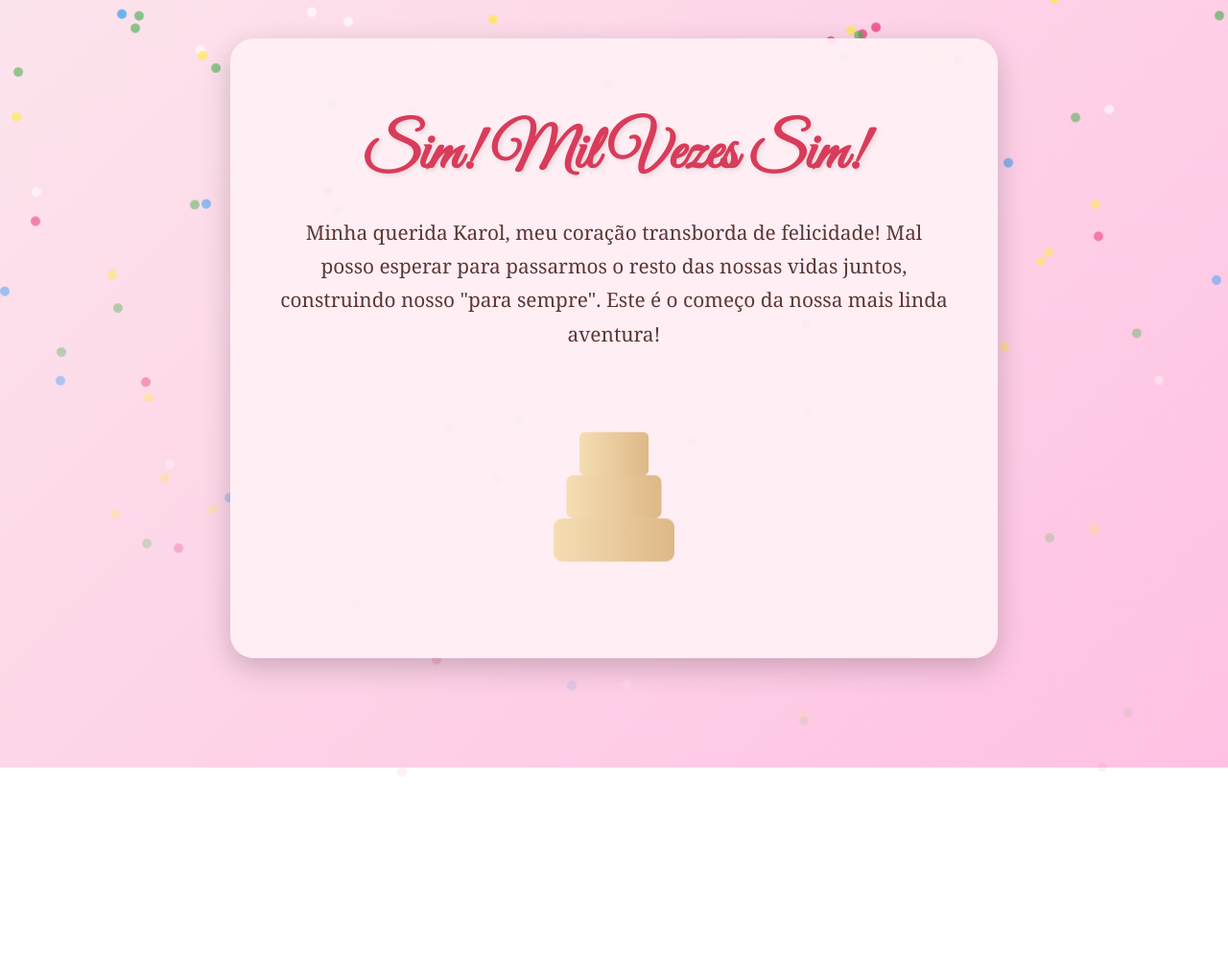
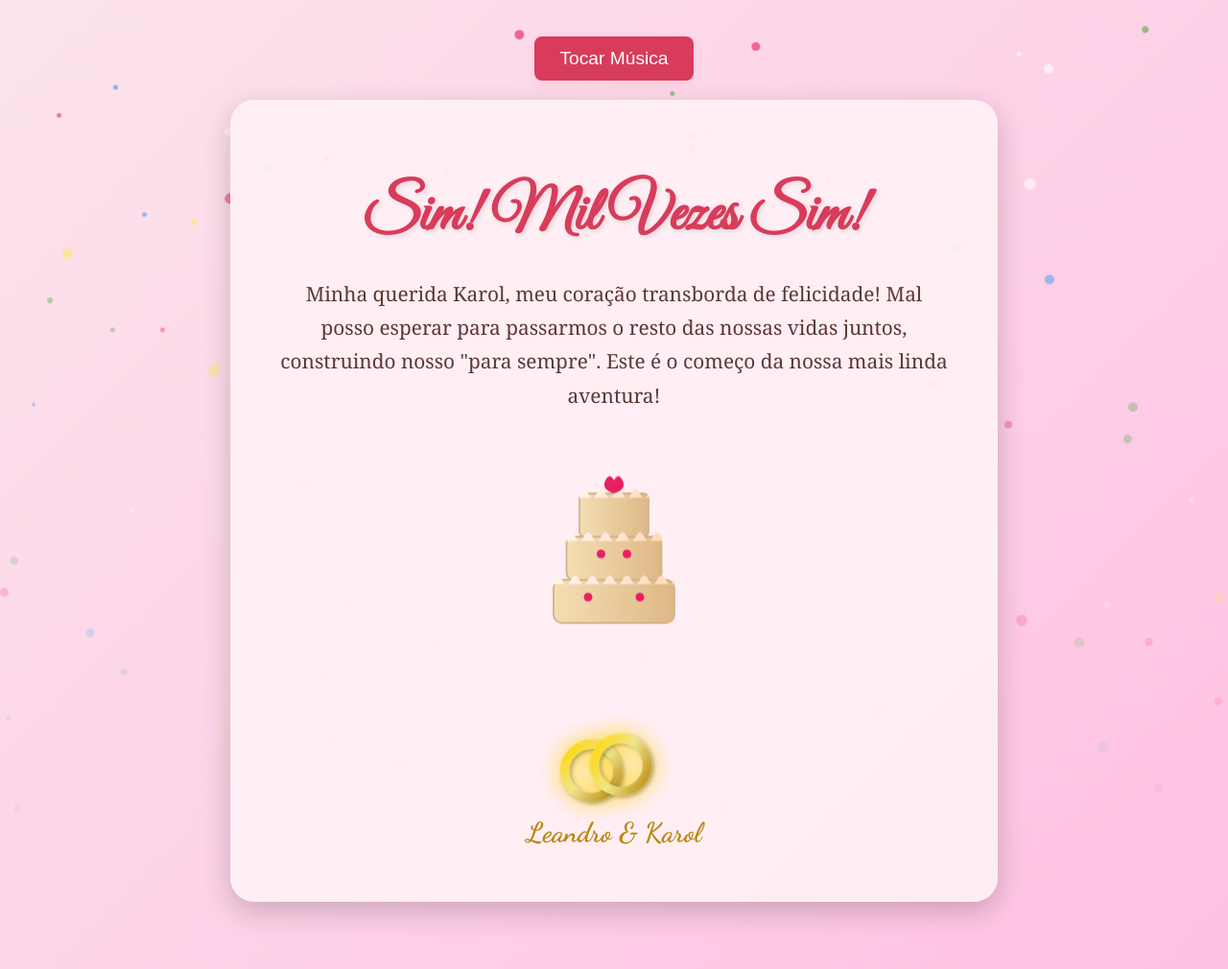
Before and after one commit to leandro905Berck/pedido_momozinha, a plain HTML site: page sim.html in a window 1280 px wide. Shown: the whole page at 96% size. Before the commit the page ends 800 px from the top, so only its background shows below. Drawn offline with Linux system fonts and the light colour scheme.

Commit message:
Update sim.html

```diff
--- a/sim.html
+++ b/sim.html
@@ -108,14 +108,31 @@
             0%, 100% { filter: drop-shadow(0 0 2px gold); transform: scale(1); }
             50% { filter: drop-shadow(0 0 10px gold); transform: scale(1.05); }
         }
+        .music-btn {
+            margin: 18px 0 0 0;
+            padding: 12px 26px;
+            font-size: 1.2em;
+            background: #d83c5a;
+            color: #fff;
+            border: none;
+            border-radius: 8px;
+            cursor: pointer;
+            box-shadow: 0 3px 12px rgba(216,60,90,0.08);
+            transition: background 0.2s;
+            z-index: 20;
+        }
+        .music-btn:hover {
+            background: #a72d45;
+        }
     </style>
 </head>
 <body>
 
-    <audio id="musicaDeFundoSim" autoplay loop>
+    <audio id="musicaDeFundoSim" loop>
         <source src="fotos_casal/musica.mp3" type="audio/mp3">
         Seu navegador não suporta o elemento de áudio.
     </audio>
+    <button id="botaoPlayPauseSim" class="music-btn">Tocar Música</button>
 
     <div class="container-sim">
         <h1>Sim! Mil Vezes Sim!</h1>
@@ -129,32 +146,88 @@
                             <stop offset="0%" style="stop-color:#FFF5EE;stop-opacity:1" />
                             <stop offset="100%" style="stop-color:#FFDAB9;stop-opacity:1" />
                         </linearGradient>
-                        <linearGradient id="cakeGradient" x1="0%" y1="0%" x2="100%">
+                        <linearGradient id="cakeGradient" x1="0%" y1="0%" x2="100%" y2="0%">
                             <stop offset="0%" style="stop-color:#F5DEB3;stop-opacity:1" />
                             <stop offset="100%" style="stop-color:#DEB887;stop-opacity:1" />
                         </linearGradient>
                     </defs>
-                    <rect x="30" y="130" width="140" height="50" rx="10" ry="10" fill="url(#cakeGradient)" />
-                    <rect x="45" y="80" width="110" height="50" rx="8" ry="8" fill="url(#cakeGradient)" />
-                    <rect x="60" y="30" width="80" height="50" rx="6" ry="6" fill="url(#cakeGradient)" />
+                    <rect x="30" y="130" width="140" height="50" rx="10" ry="10" fill="url(#cakeGradient)" stroke="#D2B48C" stroke-width="2"/>
+                    <rect x="45" y="80" width="110" height="50" rx="8" ry="8" fill="url(#cakeGradient)" stroke="#D2B48C" stroke-width="2"/>
+                    <rect x="60" y="30" width="80" height="50" rx="6" ry="6" fill="url(#cakeGradient)" stroke="#D2B48C" stroke-width="2"/>
+                    <path d="M30 130 Q35 120 40 130 T50 130 T60 130 T70 130 T80 130 T90 130 T100 130 T110 130 T120 130 T130 130 T140 130 T150 130 T160 130 T170 130 V135 H30 Z" fill="url(#frostingGradient)"/>
+                    <path d="M45 80 Q50 70 55 80 T65 80 T75 80 T85 80 T95 80 T105 80 T115 80 T125 80 T135 80 T145 80 T155 80 V85 H45 Z" fill="url(#frostingGradient)"/>
+                    <path d="M60 30 Q65 20 70 30 T80 30 T90 30 T100 30 T110 30 T120 30 T130 30 T140 30 V35 H60 Z" fill="url(#frostingGradient)"/>
+                    <path d="M100 15 Q105 5 110 15 Q115 25 100 30 Q85 25 90 15 Q95 5 100 15 Z" fill="#E91E63"/>
+                    <circle cx="70" cy="150" r="5" fill="#E91E63"/>
+                    <circle cx="130" cy="150" r="5" fill="#E91E63"/>
+                    <circle cx="85" cy="100" r="5" fill="#E91E63"/>
+                    <circle cx="115" cy="100" r="5" fill="#E91E63"/>
                 </svg>
+            </div>
+            <div class="rings-animation">
+                <svg class="rings-svg" viewBox="0 0 200 100" xmlns="http://www.w3.org/2000/svg">
+                    <defs>
+                        <linearGradient id="goldGradient" x1="0%" y1="0%" x2="100%" y2="100%">
+                            <stop offset="0%" style="stop-color:#FFD700;stop-opacity:1" />
+                            <stop offset="50%" style="stop-color:#F0E68C;stop-opacity:1" />
+                            <stop offset="100%" style="stop-color:#B8860B;stop-opacity:1" />
+                        </linearGradient>
+                        <filter id="dropShadow" x="-20%" y="-20%" width="140%" height="140%">
+                            <feGaussianBlur in="SourceAlpha" stdDeviation="3"/>
+                            <feOffset dx="2" dy="2" result="offsetblur"/>
+                            <feFlood flood-color="rgba(0,0,0,0.3)"/>
+                            <feComposite in2="offsetblur" operator="in"/>
+                            <feMerge>
+                                <feMergeNode/>
+                                <feMergeNode in="SourceGraphic"/>
+                            </feMerge>
+                        </filter>
+                    </defs>
+                    <circle cx="70" cy="50" r="35" fill="none" stroke="url(#goldGradient)" stroke-width="12" filter="url(#dropShadow)"/>
+                    <circle cx="130" cy="50" r="35" fill="none" stroke="url(#goldGradient)" stroke-width="12" filter="url(#dropShadow)" style="transform-origin: center; transform: translateX(-20px) rotate(-15deg);"/>
+                </svg>
+                <div class="rings-names">Leandro & Karol</div>
             </div>
         </div>
     </div>
 
     <script>
+        // Confetes animados
         function createConfetti() {
-            const confettiColors = ['#e91e63', '#ffeb3b', '#4caf50', '#2196f3', '#ffffff'];
+            const confettiColors = [ '#e91e63', '#ffeb3b', '#4caf50', '#2196f3', '#ffffff' ];
             for (let i = 0; i < 100; i++) {
                 const confetti = document.createElement('div');
                 confetti.classList.add('confetti');
                 confetti.style.left = Math.random() * 100 + 'vw';
                 confetti.style.animationDuration = (Math.random() * 3 + 2) + 's';
+                confetti.style.animationDelay = Math.random() * 2 + 's';
                 confetti.style.backgroundColor = confettiColors[Math.floor(Math.random() * confettiColors.length)];
+                confetti.style.width = (Math.random() * 8 + 4) + 'px';
+                confetti.style.height = confetti.style.width;
+                confetti.style.opacity = Math.random() * 0.5 + 0.5;
                 document.body.appendChild(confetti);
             }
         }
         createConfetti();
+
+        // Música de fundo com controle de play/pause
+        const musicaSim = document.getElementById('musicaDeFundoSim');
+        const botaoPlayPause = document.getElementById('botaoPlayPauseSim');
+
+        botaoPlayPause.addEventListener('click', () => {
+            if (musicaSim.paused) {
+                musicaSim.play();
+                botaoPlayPause.textContent = 'Pausar Música';
+            } else {
+                musicaSim.pause();
+                botaoPlayPause.textContent = 'Tocar Música';
+            }
+        });
+
+        // Garante que ao recarregar a página, o botão fique sempre "Tocar Música"
+        window.addEventListener('load', () => {
+            botaoPlayPause.textContent = 'Tocar Música';
+        });
     </script>
 </body>
 </html>
```
